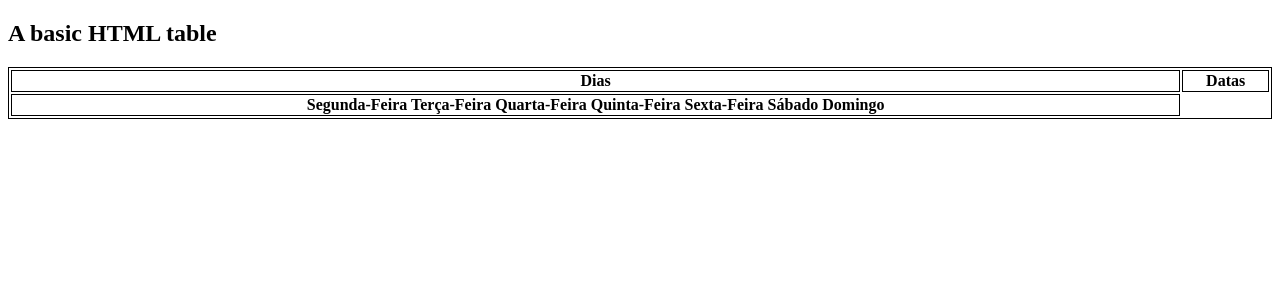
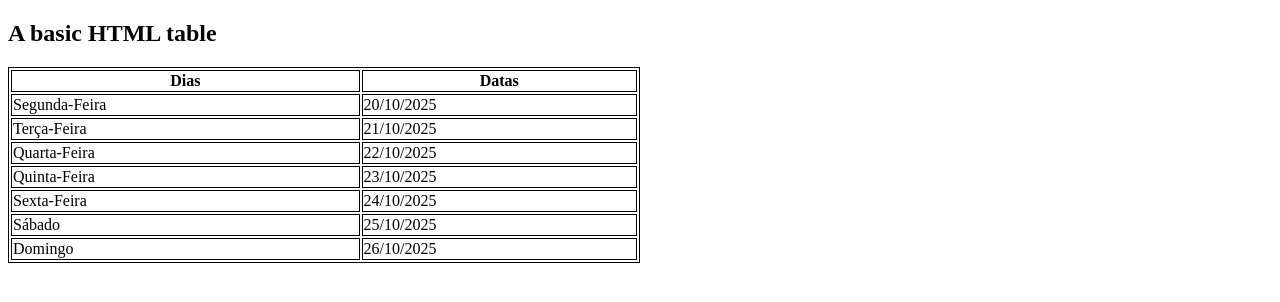
Before and after one commit to Luix-19/Tabela-sobre-os-dias-da-semana, a plain HTML site: page index.html in a window 1280 px wide. Drawn offline with Linux system fonts and the light colour scheme.

Commit message:
Atualização da tabela

```diff
--- a/index.html
+++ b/index.html
@@ -9,20 +9,38 @@ table, th, td {
 
 <h2>A basic HTML table</h2>
 
-<table style="width:100%">
+<table style="width:50%">
   <tr>
     <th>Dias</th>
     <th>Datas</th>
   </tr>
   <tr>
-    <th>Segunda-Feira
-        Terça-Feira
-        Quarta-Feira
-        Quinta-Feira
-        Sexta-Feira
-        Sábado
-        Domingo
-    </th>
+    <td>Segunda-Feira</td>
+    <td>20/10/2025</td>
+  </tr>
+  <tr>
+    <td>Terça-Feira</td>
+    <td>21/10/2025</td>
+  </tr>
+  <tr>
+    <td>Quarta-Feira</td>
+    <td>22/10/2025</td>
+  </tr>
+  <tr>
+    <td>Quinta-Feira</td>
+    <td>23/10/2025</td>
+  </tr>
+  <tr>
+    <td>Sexta-Feira</td>
+    <td>24/10/2025</td>
+  </tr>
+  <tr>
+    <td>Sábado</td>
+    <td>25/10/2025</td>
+  </tr>
+  <tr>
+    <td>Domingo</td>
+    <td>26/10/2025</td>
   </tr>
 
 </body>
```
